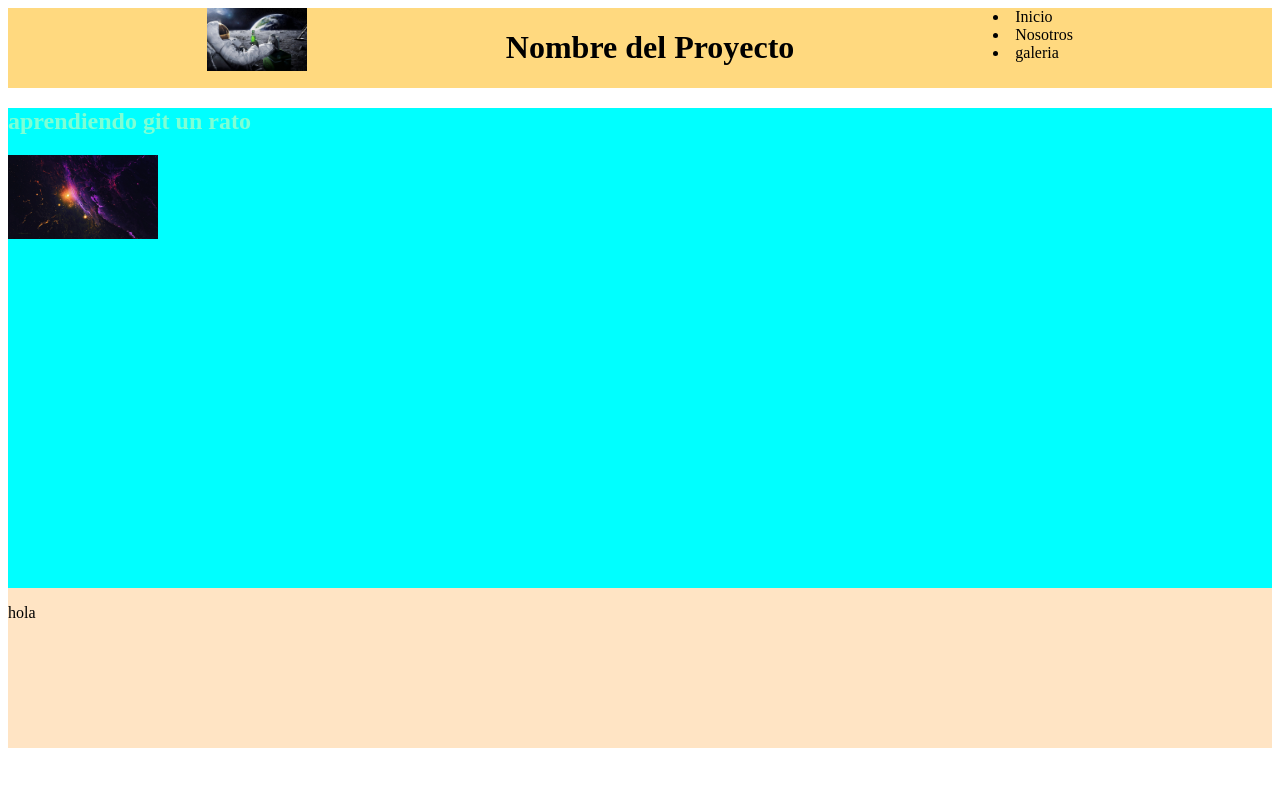
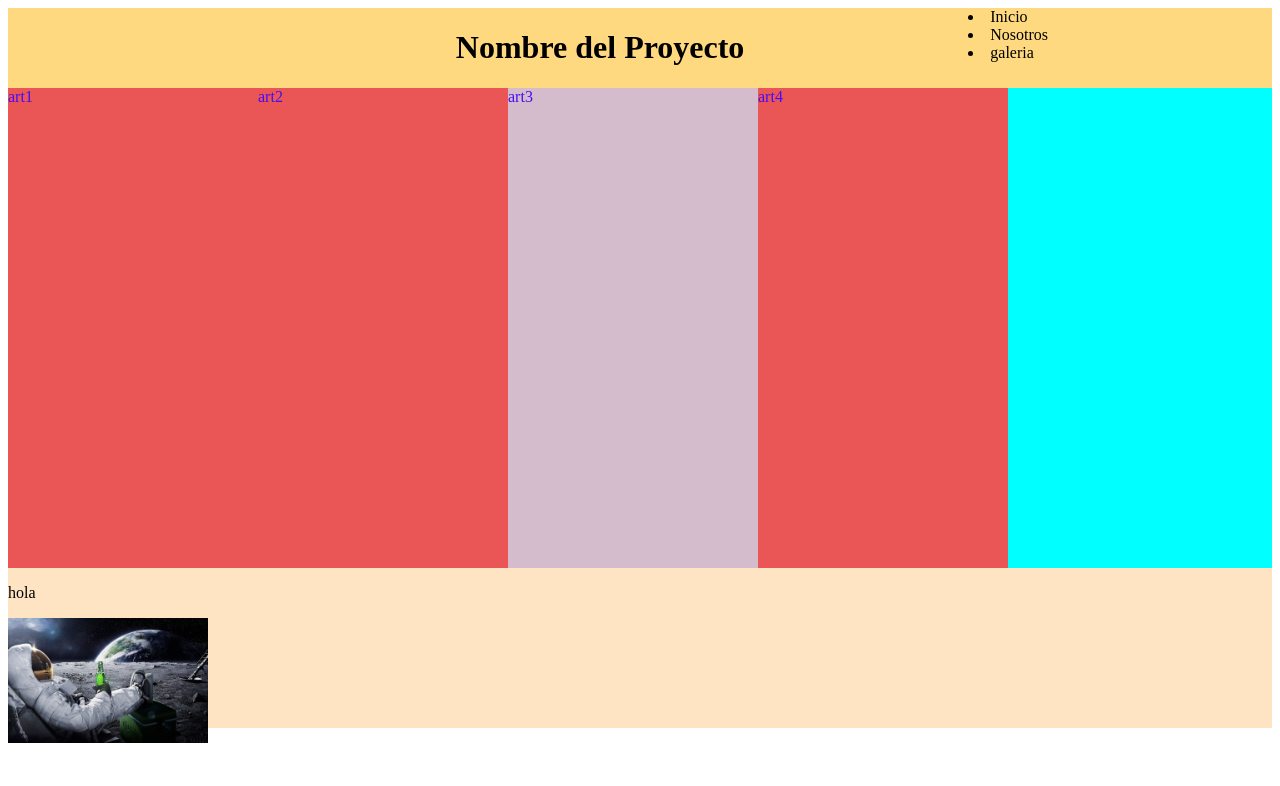
Before and after one commit to yeisonAnte/proyecto-web, a plain HTML site: page index.html in a window 1280 px wide. Drawn offline with Linux system fonts and the light colour scheme.

Commit message:
cambios de imagenes yeison

```diff
--- a/index.html
+++ b/index.html
@@ -11,7 +11,6 @@
 <body>
     <header>
         <section>
-            <img src="img\uwp2782368.jpeg" alt ="logo" width="100px">
         </section>
         <h1>
             Nombre del Proyecto
@@ -23,12 +22,19 @@
             </nav>
     </header>
     <main>
-        <h2>aprendiendo git un rato </h2>
-        <img src="img\wp9389321-4k-pc-universe-wallpapers.jpg" alt="La expiral" width="150px">
+        <article>art1</article>
+
+        <article>art2</article>
+
+        <article id="article1">art3</article>
+
+        <article>art4</article>
     </main>
+
     <footer>
     <div>
         <p>hola</p>
+        <img src="img\uwp2782368.jpeg" alt ="logo"  width="200px">
     </div>
     </footer>
 </body>
--- a/styles/styles1.css
+++ b/styles/styles1.css
@@ -13,10 +13,21 @@ header{
 main{
     background-color: aqua;
     height: 60vh;
-    color: aquamarine;
+    color: rgb(68, 13, 248);
+    display: flex;
+    border: 1px border solid black;
+
 }
 footer{
     background-color: bisque;
     height: 20vh;
     display: flex;
 }
+article{
+    border: 1px border solid black;
+    background-color: rgb(234, 85, 85);
+    width: 250px;
+}
+#article1{
+    background-color: rgb(213, 188, 204);
+}
```
